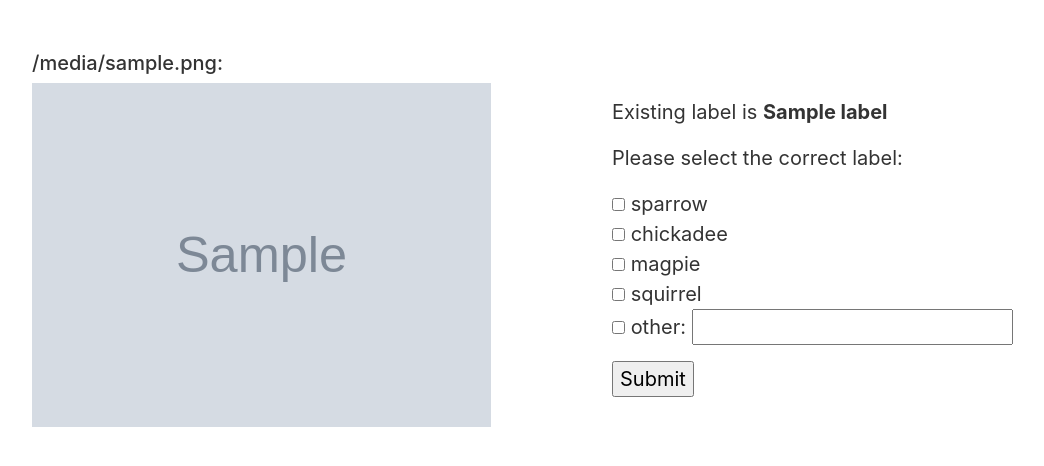
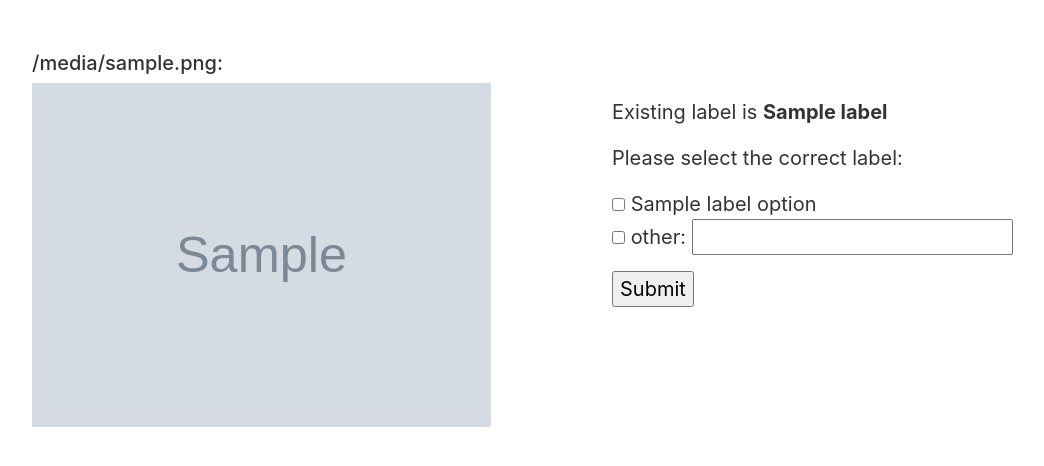
Before and after one commit to evjrob/birbcam, a Flask app: template webapp/birbcam-app/templates/revise.html in a window 1280 px wide. Shown: the part 192-658 px from the top of the page, without its empty margins (53-1097 px from the left). Run offline with Flask 2, Linux system fonts and the light colour scheme; the template is opened without the code that fills it: most values are stand-ins (such as "Sample title", 1, 10 or a date in 2020); grey boxes marked "Sample" are stand-in pictures; parts of the project's set-up code (start-up, migrations or seed data) failed here and were passed over; some libraries are stand-ins or nearby versions.

Commit message:
Generalize web app to work with aribitrary species labels

```diff
--- /dev/null
+++ b/data/species_map.json
@@ -0,0 +1,18 @@
+{
+    "sparrow": {
+        "species": "Passer domesticus",
+        "taxa_id": 13858
+    },
+    "chickadee": {
+        "species": "Poecile atricapillus",
+        "taxa_id": 144815
+    },
+    "magpie": {
+        "species": "Pica hudsonia",
+        "taxa_id": 143853
+    },
+    "squirrel": {
+        "species": "Sciurus carolinensis",
+        "taxa_id": 46017
+    }
+}
--- a/webapp/birbcam-app/app.py
+++ b/webapp/birbcam-app/app.py
@@ -12,8 +12,8 @@ from flask import Flask, redirect, render_template, request, jsonify, send_file
 from pyinaturalist.rest_api import get_access_token, create_observation, update_observation, add_photo_to_observation
 
 import os
-from .inat_config import inat_latitude, inat_longitude, inat_positional_accuracy, inat_species_map
 
+# Environment variables for configuration
 PROJECT_PATH = os.getenv("BIRBCAM_PATH", "../")
 DATA_DIR = os.getenv("DATA_DIR", os.path.join(PROJECT_PATH, "data/"))
 INAT_ENABLED = bool(os.getenv('BIRBCAM_INAT_ENABLED', 'False'))
@@ -21,7 +21,14 @@ INAT_USERNAME = os.getenv('INAT_USERNAME', '')
 INAT_PASSWORD = os.getenv('INAT_PASSWORD', '')
 INAT_APP_ID = os.getenv('INAT_APP_ID', '')
 INAT_APP_SECRET = os.getenv('INAT_APP_SECRET', '')
+INAT_LATITUDE = float(os.getenv("BIRBCAM_LATITUDE", "51.03128580819969"))
+INAT_LONGITUDE = float(os.getenv("BIRBCAM_LONGITUDE", "-114.10264233236377"))
+INAT_POSITIONAL_ACCURACY = float(os.getenv("INAT_POSITIONAL_ACCURACY", "3"))
 DB_PATH = os.getenv('DB_PATH', '../data/model_results.db')
+
+# Load species map from file
+species_map = json.load(open(f'{DATA_DIR}/species_map.json'))
+label_options = list(species_map.keys())
 
 # Datetime format for printing and string representation
 dt_fmt = '%Y-%m-%dT%H:%M:%S'
@@ -118,14 +125,14 @@ def inaturalist_api():
         row = c.fetchone()
         if row is None or row[0] is None:
             response = create_observation(
-                taxon_id=inat_species_map[obs_label]['taxa_id'],
+                taxon_id=species_map[obs_label]['taxa_id'],
                 observed_on_string=obs_timestamp,
                 time_zone='Mountain Time (US & Canada)',
                 description='Birb Cam image upload: https://github.com/evjrob/birbcam',
                 tag_list=f'{obs_label}, Canada',
-                latitude=inat_latitude,
-                longitude=inat_longitude,
-                positional_accuracy=inat_positional_accuracy, # meters,
+                latitude=INAT_LATITUDE,
+                longitude=INAT_LONGITUDE,
+                positional_accuracy=INAT_POSITIONAL_ACCURACY, # meters,
                 access_token=token,
             )
             inat_observation_id = response[0]['id']
@@ -216,9 +223,9 @@ def model_evaluation_page():
         label = None
         label_conf = None
         utc_key = None
-    return render_template('evaluate.html', prediction=prediction, confidence=confidence,
-                           progress=progress, show_eval=show_eval, filename=img_fn,
-                           img=img_b64, label=label, label_conf=label_conf, utc_key=utc_key)
+    return render_template('evaluate.html', label_options=label_options, prediction=prediction,
+        confidence=confidence, progress=progress, show_eval=show_eval, filename=img_fn,
+        img=img_b64, label=label, label_conf=label_conf, utc_key=utc_key)
 
 # Route for data revision page
 @app.route('/revise', methods=['GET'])
@@ -268,8 +275,8 @@ def label_revise_page():
         img_b64 = None
         label = None
         utc_key = None
-    return render_template('revise.html', filename=img_fn, img=img_b64,
-                           label=label, utc_key=utc_key)
+    return render_template('revise.html', label_options=label_options, filename=img_fn,
+        img=img_b64, label=label, utc_key=utc_key)
 
 # Route for model evaluation page
 @app.route('/api/model_eval_submit', methods=['POST'])
--- a/webapp/birbcam-app/templates/revise.html
+++ b/webapp/birbcam-app/templates/revise.html
@@ -38,10 +38,9 @@
                     Please select the correct label:
                 </p>
                 <p>
-                    <input type="checkbox" name="label" id="sparrow" value="sparrow"> sparrow </input><br>
-                    <input type="checkbox" name="label" id="chickadee" value="chickadee"> chickadee </input><br>
-                    <input type="checkbox" name="label" id="magpie" value="magpie"> magpie </input><br>
-                    <input type="checkbox" name="label" id="squirrel" value="squirrel"> squirrel </input><br>
+                    {% for l in label_options %}
+                    <input type="checkbox" name="label" id="{{l}}" value="{{l}}"> {{l}} </input><br>
+                    {% endfor %}
                     <input type="checkbox" name="label" id="other" value="other"> other: </input>
                     <input type="text" name="othertext" id="othertext"/><br>
                 </p>
```
Also changed, not shown: webapp/birbcam-app/inat_config.py (deleted, +0 -22 lines), webapp/birbcam-app/templates/evaluate.html (+6 -8 lines), 3 other files.
